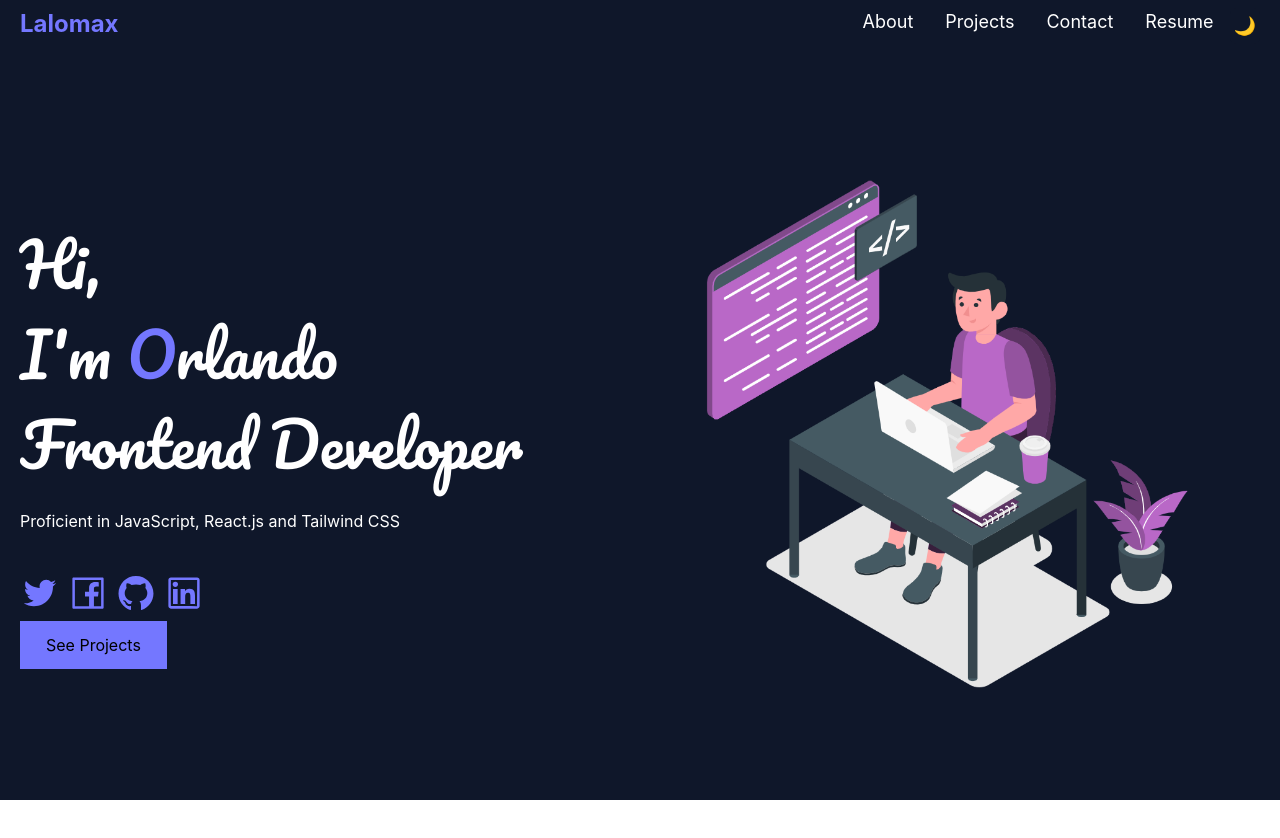
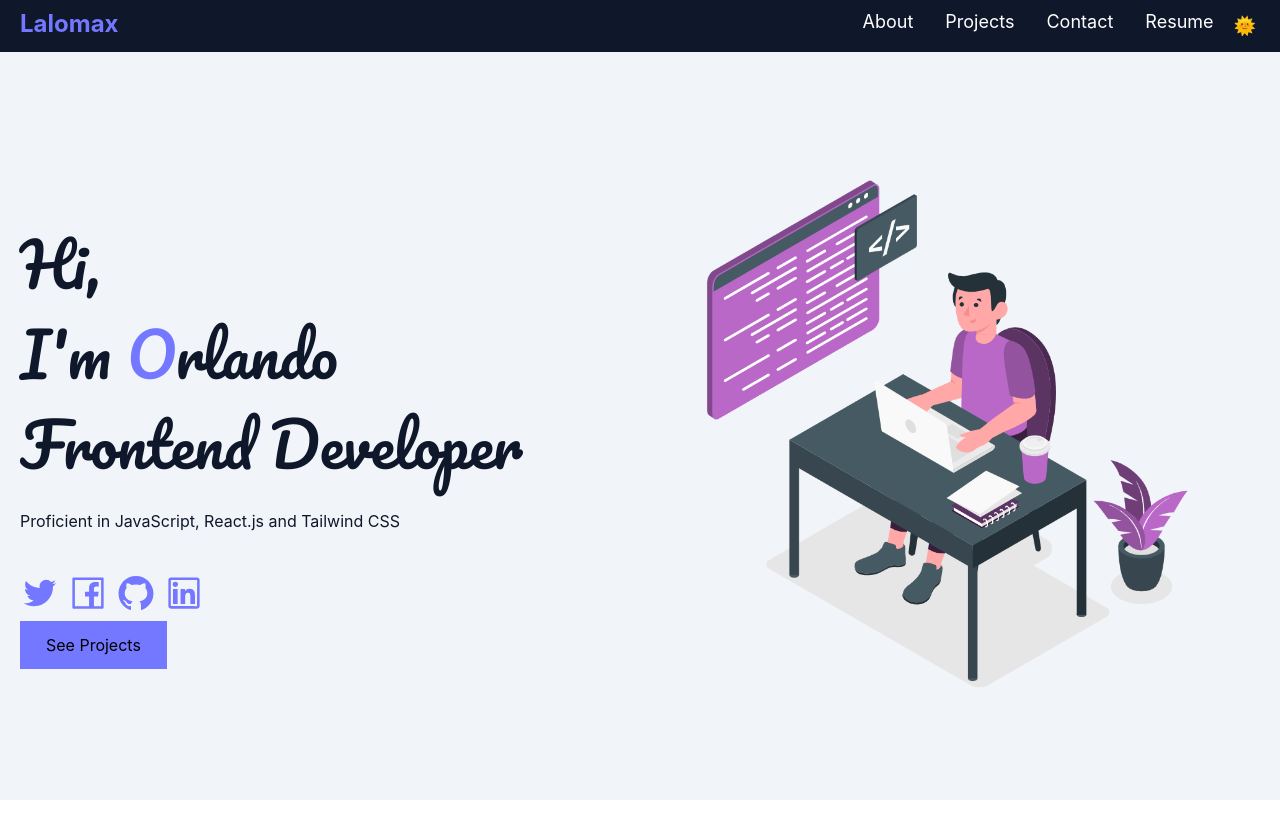
Before and after one commit to lalomax/new-portfolio, a React (Vite) app: page / in a window 1280 px wide. Shown: the top 838 px of the page. Built offline with nearby package versions, Linux system fonts and the light colour scheme.

Commit message:
hotfix: first time animation

```diff
--- a/src/components/Header.tsx
+++ b/src/components/Header.tsx
@@ -5,7 +5,7 @@ import { AiOutlineMenu, AiOutlineClose } from "react-icons/ai";
 import { flushSync } from "react-dom";
 
 const Header = () => {
-  const [isDarkMode, setIsDarkMode] = useState<boolean>(window.matchMedia("(prefers-color-scheme: dark)").matches);
+  const [isDarkMode, setIsDarkMode] = useState<boolean>(!window.matchMedia("(prefers-color-scheme: dark)").matches);
   const [toggleMenu, setToggleMenu] = useState<boolean>(false);
 console.log(isDarkMode)
   useEffect(() => {
```
